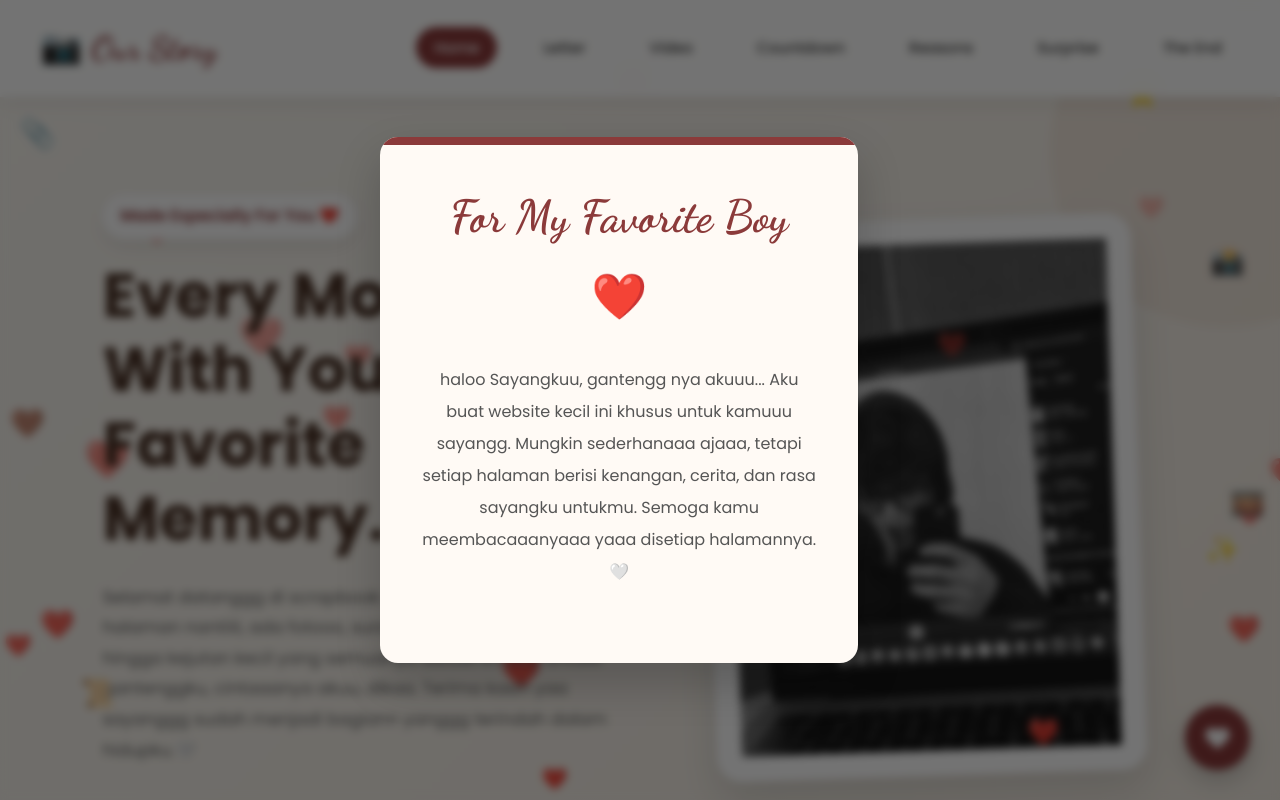
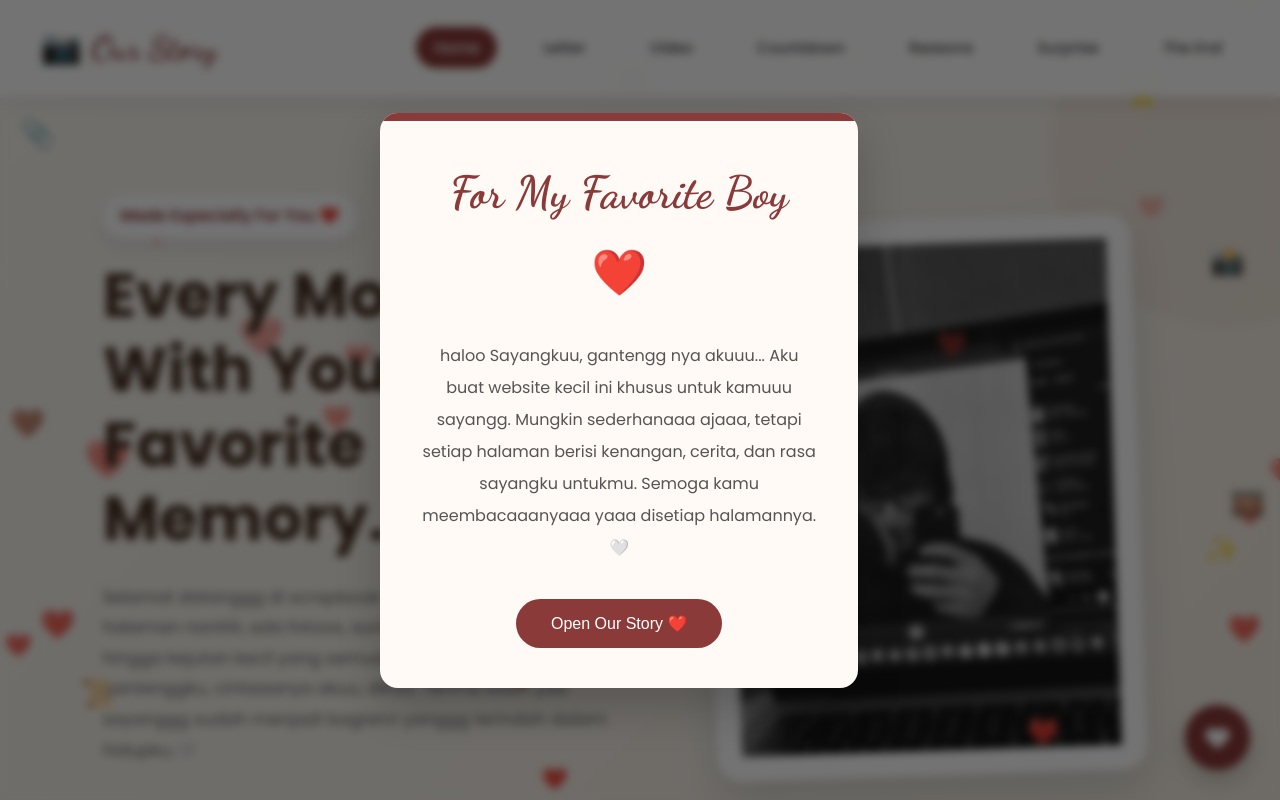
Before and after one commit to maira2245/loveejibril, a plain HTML site: page index.html in a window 1280 px wide. Shown: the top 800 px of the page. Drawn offline with nearby package versions, Linux system fonts and the light colour scheme.

Commit message:
Update index.html

```diff
--- a/index.html
+++ b/index.html
@@ -113,6 +113,11 @@ Semoga kamu meembacaaanyaaa yaaa disetiap halamannya.
 🤍
 
 </p>
+<button id="openStory">
+
+Open Our Story ❤️
+
+</button>
 </div>
 </div>
 </div>
```
